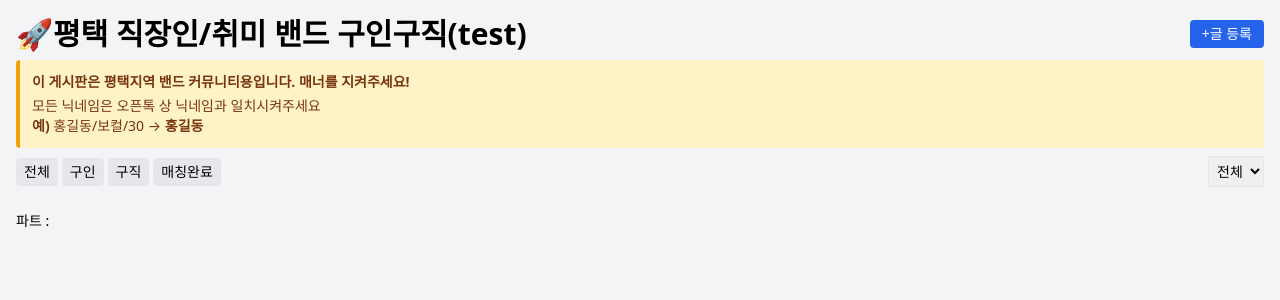
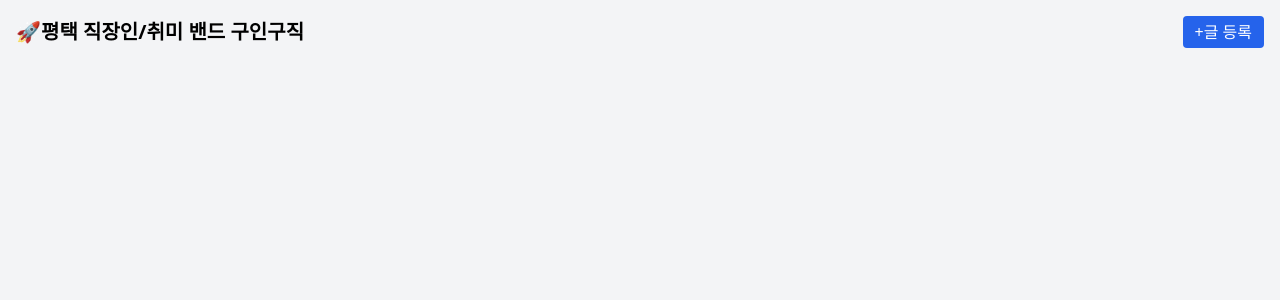
Before and after one commit to Leedaheen/PT_Band, a Flask app: template pt-band-final-deploy/templates/index.html in a window 1280 px wide. Shown: the top 300 px of the page. Run offline with Flask 3, Linux system fonts and the light colour scheme; the template is opened without the code that fills it, so the values that code supplies are empty; some libraries are stand-ins or nearby versions.

Commit message:
Update index.html

```diff
--- a/pt-band-final-deploy/templates/index.html
+++ b/pt-band-final-deploy/templates/index.html
@@ -5,163 +5,154 @@
   <meta name="viewport" content="width=device-width, initial-scale=1.0" />
   <title>구인/구직 게시판</title>
   <link href="https://cdn.jsdelivr.net/npm/tailwindcss@2.2.19/dist/tailwind.min.css" rel="stylesheet" />
+
+  <!-- 1) Supabase JS 로드 -->
+  <script src="https://cdn.jsdelivr.net/npm/@supabase/supabase-js@2/dist/umd/index.min.js"></script>
+
+  <!-- 2) 키 설정 (배포 시엔 안전하게 관리) -->
+  <script>
+    const SUPABASE_URL   = 'https://YOUR_PROJECT_ID.supabase.co';
+    const SUPABASE_ANON  = 'YOUR_ANON_PUBLIC_KEY';
+  </script>
 </head>
 <body class="bg-gray-100 p-4">
-<!-- 상단: 제목 + 글작성 버튼 -->
-<div class="flex justify-between items-center mb-2">
-  <h1 class="text-xl sm:text-2xl md:text-3xl font-bold text-black whitespace-nowrap">🚀평택 직장인/취미 밴드 구인구직(test)</h1>
-  <button onclick="App.openForm()" class="text-white bg-blue-600 hover:bg-blue-700 px-3 py-1 text-sm rounded">+글 등록</button>
-</div>
 
-<!-- 공지사항 -->
-<div class="bg-yellow-100 border-l-4 border-yellow-500 text-yellow-900 text-sm p-3 rounded mb-2">
-  <strong>이 게시판은 평택지역 밴드 커뮤니티용입니다. 매너를 지켜주세요!</strong><br>
-  <span class="block mt-1">모든 닉네임은 오픈톡 상 닉네임과 일치시켜주세요 <br>
-  <strong>예)</strong> 홍길동/보컬/30 → <strong>홍길동</strong></span>
-</div>
+  <!-- (기존 헤더/필터 UI는 그대로 두되, data-* 속성 제거) -->
+  <div class="flex justify-between items-center mb-2">
+    <h1 class="text-xl font-bold">🚀평택 직장인/취미 밴드 구인구직</h1>
+    <button onclick="App.openForm()" class="text-white bg-blue-600 px-3 py-1 rounded">+글 등록</button>
+  </div>
+  <!-- 필터 영역… (생략) -->
 
-<!-- 필터 버튼들: 구분 / 지역 -->
-<div class="flex justify-between items-center mb-6">
-  <div class="flex space-x-1">
-    <button onclick="App.filterJobs('전체')" class="text-sm bg-gray-200 hover:bg-gray-300 px-2 py-1 rounded">전체</button>
-    <button onclick="App.filterJobs('구인')" class="text-sm bg-gray-200 hover:bg-gray-300 px-2 py-1 rounded">구인</button>
-    <button onclick="App.filterJobs('구직')" class="text-sm bg-gray-200 hover:bg-gray-300 px-2 py-1 rounded">구직</button>
-    <button onclick="App.filterJobs('매칭완료')" class="text-sm bg-gray-200 hover:bg-gray-300 px-2 py-1 rounded">매칭완료</button> <!-- 추가된 필터 -->
-  </div>
-  <select id="regionFilter" class="border p-1 text-sm">
-    <option value="전체">전체</option>
-    {% for location in locations %}
-    <option value="{{ location }}">{{ location }}</option>
-    {% endfor %}
-  </select>
-</div>
+  <!-- 3) 데이터를 렌더링할 컨테이너 -->
+  <div id="job-list" class="space-y-6"></div>
 
-<!-- 파트별 필터 -->
-<div class="flex space-x-2 mb-6">
-  <label class="text-sm">파트 :</label>
-  {% for part in parts %}
-    <label class="mr-2">
-      <input type="checkbox" class="part-filter" value="{{ part }}" onclick="App.filterParts()"> {{ part }}
-    </label>
-  {% endfor %}
-</div>
+  <script>
+  const App = {
+    // 4) Supabase 클라이언트 초기화
+    supabase: null,
+    init: function() {
+      this.supabase = supabase.createClient(SUPABASE_URL, SUPABASE_ANON);
+      this.loadJobs();
+      this.initRealtime();
+    },
 
-{% set emoji_map = {
-  '보컬(남)': '🎤', '보컬(여)': '🎤', '드럼': '🥁', '베이스': '🎸', '기타': '🎸', '키보드': '🎹', '그 외': '🔸'
-} %}
+    // 5) 전체 게시글 불러와서 렌더링
+    async loadJobs() {
+      const { data: jobs, error } = await this.supabase
+        .from('jobs')
+        .select('*')
+        .order('created_at', { ascending: false });
+      if (error) return console.error(error);
+      this.renderJobs(jobs);
+    },
 
-{% for job in jobs %}
-  <div class="bg-white p-4 mb-6 rounded shadow relative job-item {% if job.pinned %}border-2 border-yellow-400{% endif %}"
-       data-type="{{ job.type }}"
-       data-parts="{{ job.part | join(',') }}"
-       data-matched="{% if job.is_matched %}true{% else %}false{% endif %}"
-       data-pinned="{% if job.pinned %}true{% else %}false{% endif %}"
+    // 6) 실시간 업데이트 구독 (INSERT/UPDATE/DELETE)
+    initRealtime() {
+      this.supabase
+        .channel('public:jobs')
+        .on('postgres_changes', { event: '*', schema: 'public', table: 'jobs' },
+          payload => this.loadJobs()
+        )
+        .subscribe();
+    },
 
+    // 7) DOM에 job 항목 렌더링
+    renderJobs(jobs) {
+      const container = document.getElementById('job-list');
+      container.innerHTML = '';  // 초기화
 
-    {% if job.pinned %}
+      jobs.forEach(job => {
+        const el = document.createElement('div');
+        el.className = `bg-white p-4 rounded shadow job-item`;
+        el.dataset.id = job.id;
+        el.dataset.type = job.type;
+        el.dataset.matched = job.is_matched;
+        el.dataset.pinned = job.pinned;
 
-    <span class="absolute top-1 left-1 text-yellow-500 font-bold text-s">📌</span>{% endif %}
-    <div class="absolute top-2 right-3 flex gap-2">
-      <button class="text-xs text-gray-600 hover:underline" onclick="App.openMatchPopup({{ loop.index0 }})">매칭상태 변경</button>
-    </div>
-    <h2 class="text-lg font-semibold mb-1">
-      {% if job.type == '구직' %}
-        [ {% for part in job.part %}{{ emoji_map.get(part, '') }}{{ part }}{% if not loop.last %} / {% endif %}{% endfor %} ]
-      {% else %}
-        [{{ job.team or '팀명 미정' }}]
-      {% endif %}
-      <span class="text-sm text-gray-500 ml-1">({{ job.region or '경기도 > 평택시' }} / {{ '데려가세요!' if job.type == '구직' else '모집합니다!' }})</span>
-    </h2>
+        // 핀 표시
+        const pinHtml = job.pinned
+          ? `<span class="absolute top-1 left-1 text-yellow-500">📌</span>`
+          : '';
 
-    <p class="text-sm text-gray-600 mb-2">
-      {% if job.type == '구인' %}
-        <strong>{% for part in job.part %}{{ emoji_map.get(part, '') }}{{ part }}{% if not loop.last %} / {% endif %}{% endfor %}</strong> 멤버가 필요해요!
-      {% else %}
-        {{ job.intro or '' }}
-      {% endif %}
-    </p>
+        // 파트별 이모지 맵 (필요시 확장)
+        const emojiMap = {
+          '보컬(남)': '🎤','보컬(여)': '🎤','드럼': '🥁',
+          '베이스': '🎸','기타': '🎸','키보드': '🎹','그 외': '🔸'
+        };
+        const partsHtml = (job.part || [])
+          .map(p => `${emojiMap[p]||''}${p}`).join(' / ');
 
-    <div class="expand-content hidden">
-      <p class="text-sm text-gray-600"><strong>오픈톡 닉네임:</strong> {{ job.nickname or '-' }}</p>
-      <p class="text-sm text-gray-600"><strong>위치:</strong> {{ job.location or '-' }}</p>
-      <!-- '연령대' 항목을 '나이'로 변경 -->
-      <p class="text-sm text-gray-600"><strong>나이:</strong> {{ job.age or '-' }}</p>
-      {% if job.fee %}<p class="text-sm text-gray-600"><strong>월 회비:</strong> {{ job.fee }}</p>{% endif %}
-      <p class=text-sm text-blue-600"<strong></strong><br> {{ job.intro or '-' }} </strong></p>
-    </div>
+        el.innerHTML = `
+          <div class="relative">
+            ${pinHtml}
+            <h2 class="text-lg font-semibold mb-1">
+              ${job.type==='구직'
+                ? `[ ${partsHtml} ]`
+                : `[${job.team||'팀명 미정'}]`
+              }
+              <span class="text-sm text-gray-500 ml-1">
+                (${job.region||'경기도 > 평택시'} / ${job.type==='구직'?'데려가세요!':'모집합니다!'})
+              </span>
+            </h2>
+            <p class="text-sm text-gray-600 mb-2">
+              ${job.type==='구인'
+                ? `<strong>${partsHtml}</strong> 멤버가 필요해요!`
+                : job.intro||''
+              }
+            </p>
+            <div class="expand-content hidden text-sm text-gray-600">
+              <p><strong>오픈톡 닉네임:</strong> ${job.nickname||'-'}</p>
+              <p><strong>위치:</strong> ${job.location||'-'}</p>
+              <p><strong>나이:</strong> ${job.age||'-'}</p>
+              ${job.fee?`<p><strong>월 회비:</strong> ${job.fee}</p>`:''}
+              <p><strong>소개:</strong> ${job.intro||'-'}</p>
+            </div>
+            <div class="flex justify-between items-end mt-2">
+              <span class="text-xs text-blue-500 cursor-pointer" onclick="App.toggleExpand(this)">
+                &lt;더 보기&gt;
+              </span>
+              <div class="text-right">
+                <p class="text-xs text-gray-400 mb-1">
+                  🕒 ${new Date(job.updated_at||job.created_at).toLocaleString()} 등록
+                </p>
+                <button onclick="App.incrementClick(${job.id})"
+                        class="text-xs bg-blue-500 text-white px-1.5 py-[9px] rounded">
+                  연락처 확인
+                </button>
+                <p class="text-xs text-gray-400 mt-1">👁 ${job.clicks||0}명이 확인</p>
+              </div>
+            </div>
+          </div>`;
+        container.appendChild(el);
+      });
+    },
 
-    <div class="flex justify-between items-end mt-2">
-      <span class="text-xs text-blue-500 cursor-pointer" onclick="App.toggleExpand(this)">&lt;더 보기&gt;</span>
-      <div class="text-right">
-        {% if job.updated_at %}
-          <p class="text-xs text-gray-400 mb-1">🕒 {{ job.updated_at | datetimeformat('%Y-%m-%d %H:%M') }} 수정</p>
-        {% elif job.created_at %}
-          <p class="text-xs text-gray-400 mb-1">🕒 {{ job.created_at | datetimeformat('%Y-%m-%d %H:%M') }} 등록</p>
-        {% endif %}
-        <a href="tel:{{ job.contact }}" onclick="fetch('/click/{{ loop.index0 }}', { method: 'POST' })" class="text-xs bg-blue-500 hover:bg-blue-600 text-white px-1.5 py-[9px] rounded block w-fit mx-auto flex justify-center items-center">
-          연락처 확인
-        </a>
-        <p class="text-xs text-gray-400 mt-1">👁 {{ job.clicks or 0 }}명이 연락처를 확인했어요</p>
-      </div>
-    </div>
-  </div>
-{% endfor %}
+    toggleExpand(el) {
+      const content = el.closest('.job-item').querySelector('.expand-content');
+      content.classList.toggle('hidden');
+      el.innerHTML = content.classList.contains('hidden') ? '&lt;더 보기&gt;' : '&lt;접기&gt;';
+    },
 
-<script>
-  const App = {
-  toggleExpand: function(el) {
-    const container = el.closest('.job-item');
-    const content = container.querySelector('.expand-content');
-    content.classList.toggle('hidden');
-    el.innerHTML = content.classList.contains('hidden') ? '&lt;더 보기&gt;' : '&lt;접기&gt;';
-  },
+    // 클릭 수 1 증가
+    async incrementClick(id) {
+      // optimistic UI 업데이트
+      const btn = document.querySelector(`.job-item[data-id="${id}"] button`);
+      btn.disabled = true;
+      await this.supabase
+        .from('jobs')
+        .update({ clicks: supabase.raw('clicks + 1') })
+        .eq('id', id);
+      btn.disabled = false;
+    },
 
-  openForm: function() {
-    import('/static/js/form-popup.js').then(module => module.default());
-  },
+    openForm() {
+      import('/static/js/form-popup.js').then(m=>m.default(this.supabase));
+    }
+  };
 
-  openMatchPopup: function(index) {
-    import('/static/js/match-popup.js')  // match-popup.js 파일을 비동기적으로 로드
-      .then(module => {
-        module.default(index);  // match-popup.js에서 제공하는 기본 함수 호출
-      })
-      .catch(err => {
-        console.error("match-popup.js 로딩 오류: ", err);  // 로드 오류 확인
-      });
-  },
-
-  // 구인/구직/매칭완료 필터링
-  filterJobs: function(type) {
-    const jobItems = document.querySelectorAll('.job-item');
-    jobItems.forEach(item => {
-      const itemType = item.getAttribute('data-type');
-      const itemIsMatched = item.getAttribute('data-matched') === 'true'; // 매칭 완료 여부 확인
-      if (type === '매칭완료') {
-        item.style.display = itemIsMatched ? '' : 'none'; // 매칭 완료된 항목만 표시
-      } else {
-        item.style.display = (type === '전체' || itemType === type) ? '' : 'none';
-      }
-    });
-  },
-
-
-
-  // 파트별 필터링
-  filterParts: function() {
-    const selectedParts = [...document.querySelectorAll('.part-filter:checked')].map(checkbox => checkbox.value);
-    const jobItems = document.querySelectorAll('.job-item');
-
-    jobItems.forEach(item => {
-      // data-parts 속성에서 파트 목록 가져오기
-      const itemParts = item.getAttribute('data-parts').split(',');
-
-      // 선택된 파트가 하나라도 포함되면 그 항목을 표시
-      const showItem = selectedParts.length === 0 || itemParts.some(part => selectedParts.includes(part));
-      item.style.display = showItem ? '' : 'none';
-    });
-  }
-};
-
-</script>
+  // 페이지 로드 시 초기화
+  window.addEventListener('DOMContentLoaded', ()=>App.init());
+  </script>
 </body>
 </html>
```
